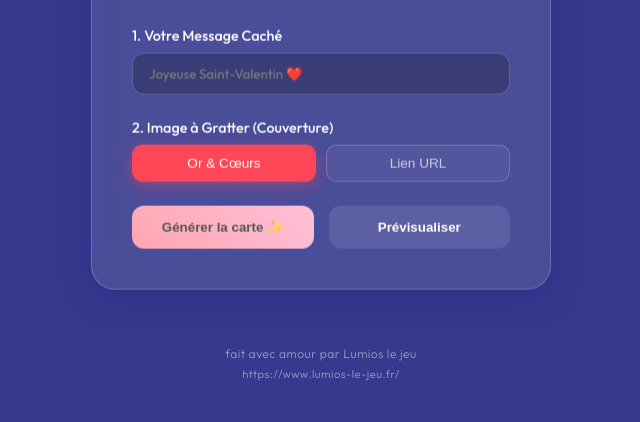
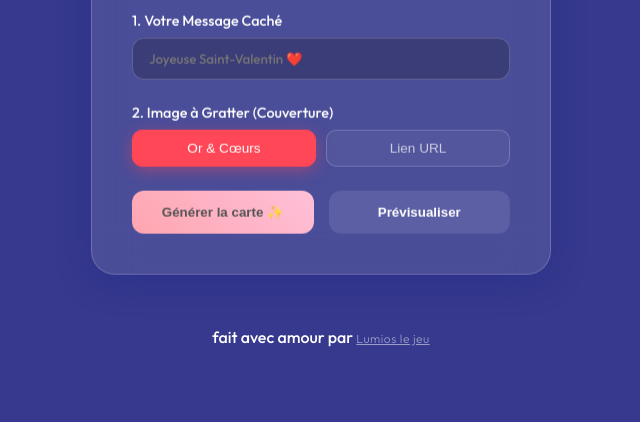
Before and after one commit to lumios-le-jeu/carte_a_gratter, a website built with Vite: page index.html in a window 1280 px wide. Shown: the part 505-927 px from the top of the page, without its empty margins (319-959 px from the left). After the commit the page ends 892 px from the top, so only its background shows below. Built offline with nearby package versions, Linux system fonts and the light colour scheme; a web font is replaced by a local one.

Commit message:
Ajustements UI: réduction marge logo, sauts de ligne titre/sous-titre, lien uniquement sur 'Lumios le jeu'

```diff
--- a/index.html
+++ b/index.html
@@ -24,8 +24,8 @@
 
       <div class="glass-panel">
 
-        <h1>✨ Créez votre Carte à Gratter</h1>
-        <p class="subtitle">Offrez un bon pour un Lumios personnalisé, rempli de vos mots doux</p>
+        <h1>✨ Créez votre Carte<br>à Gratter</h1>
+        <p class="subtitle">Offrez un bon pour un Lumios personnalisé,<br>rempli de vos mots doux</p>
 
         <form id="creator-form">
           <div class="input-group">
@@ -68,9 +68,7 @@
 
       <!-- LIEN DISCRET -->
       <div class="footer-credit">
-        <a href="https://www.lumios-le-jeu.fr/" target="_blank">fait avec amour par Lumios le jeu</a>
-        <br>
-        <a href="https://www.lumios-le-jeu.fr/" target="_blank" class="footer-url">https://www.lumios-le-jeu.fr/</a>
+        fait avec amour par <a href="https://www.lumios-le-jeu.fr/" target="_blank">Lumios le jeu</a>
       </div>
     </div>
 
--- a/style.css
+++ b/style.css
@@ -244,7 +244,7 @@ button:hover {
 /* Logo Header */
 .logo-header {
   text-align: center;
-  margin-bottom: 30px;
+  margin-bottom: 15px;
   padding: 20px 0;
   max-width: 500px;
   width: 100%;
@@ -271,7 +271,7 @@ button:hover {
 
 .footer-credit a {
   color: rgba(255, 255, 255, 0.5);
-  text-decoration: none;
+  text-decoration: underline;
   font-size: 0.75rem;
   font-weight: 300;
   transition: color 0.3s ease;
```
